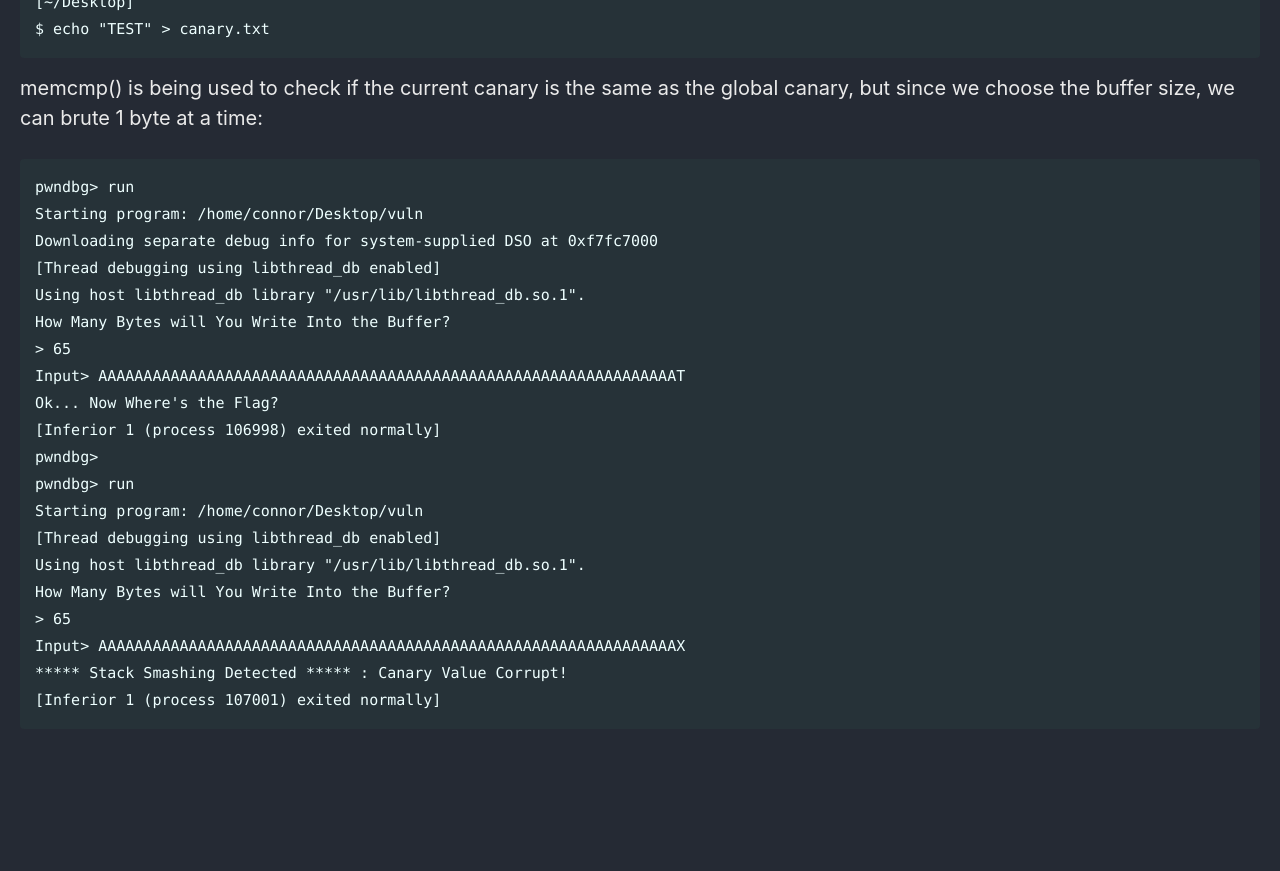
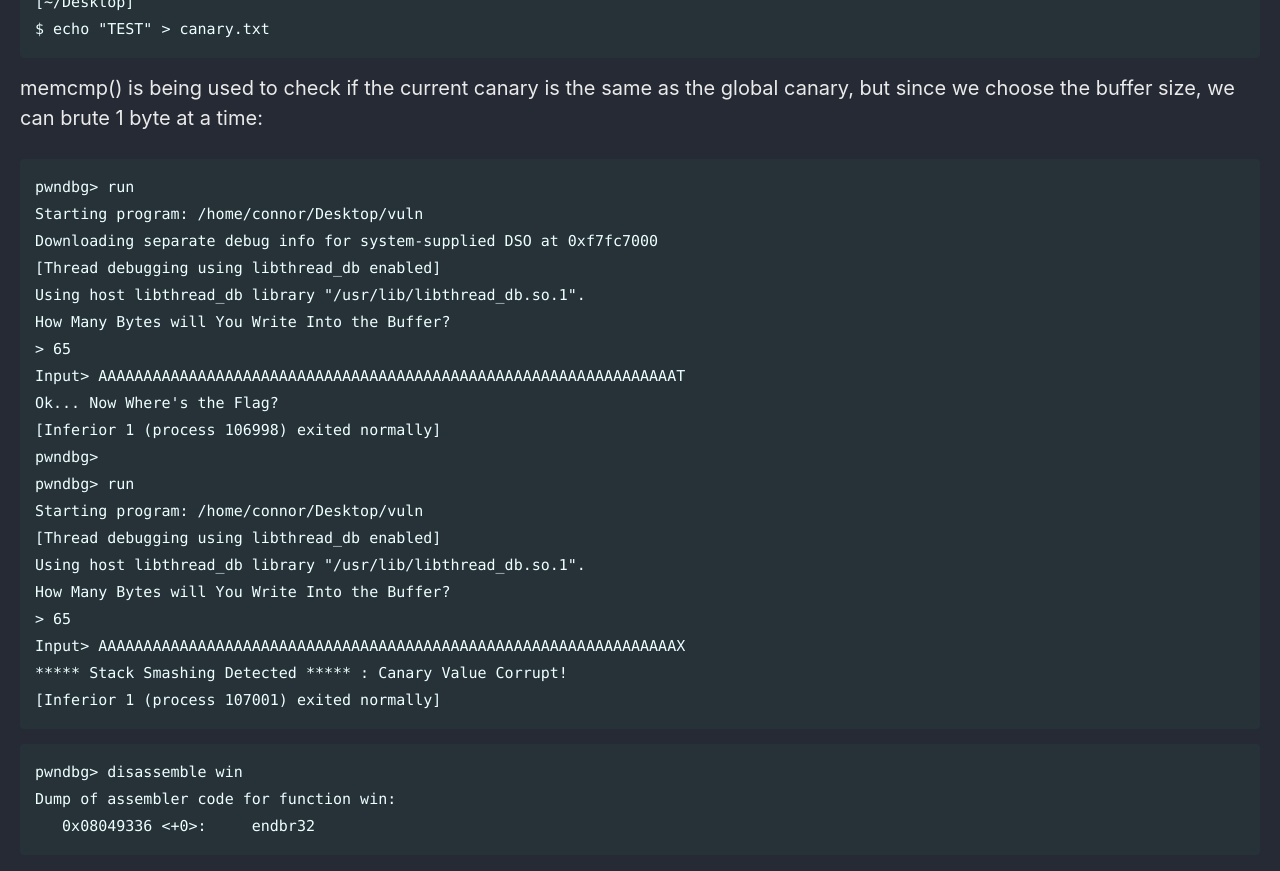
Before and after one commit to Connor-McCartney/Connor-McCartney.github.io, a Jekyll site: the page built from _pages/misc/pwn.md, in a window 1280 px wide and 900 px high, scrolled down 9576 px. Shown: the top 871 px of the window. Built offline with Jekyll 4.4.1, drawn with Linux system fonts in a browser that asks for light colours; cached includes are drawn as plain includes; before the commit the page ends 10350 px from its top, so only the background shows below that.

Commit message:
Update pwn.md

````diff
--- a/_pages/misc/pwn.md
+++ b/_pages/misc/pwn.md
@@ -422,3 +422,9 @@ Input> AAAAAAAAAAAAAAAAAAAAAAAAAAAAAAAAAAAAAAAAAAAAAAAAAAAAAAAAAAAAAAAAX
 ***** Stack Smashing Detected ***** : Canary Value Corrupt!
 [Inferior 1 (process 107001) exited normally]
 ```
+
+```
+pwndbg> disassemble win
+Dump of assembler code for function win:
+   0x08049336 <+0>:     endbr32
+```
````
